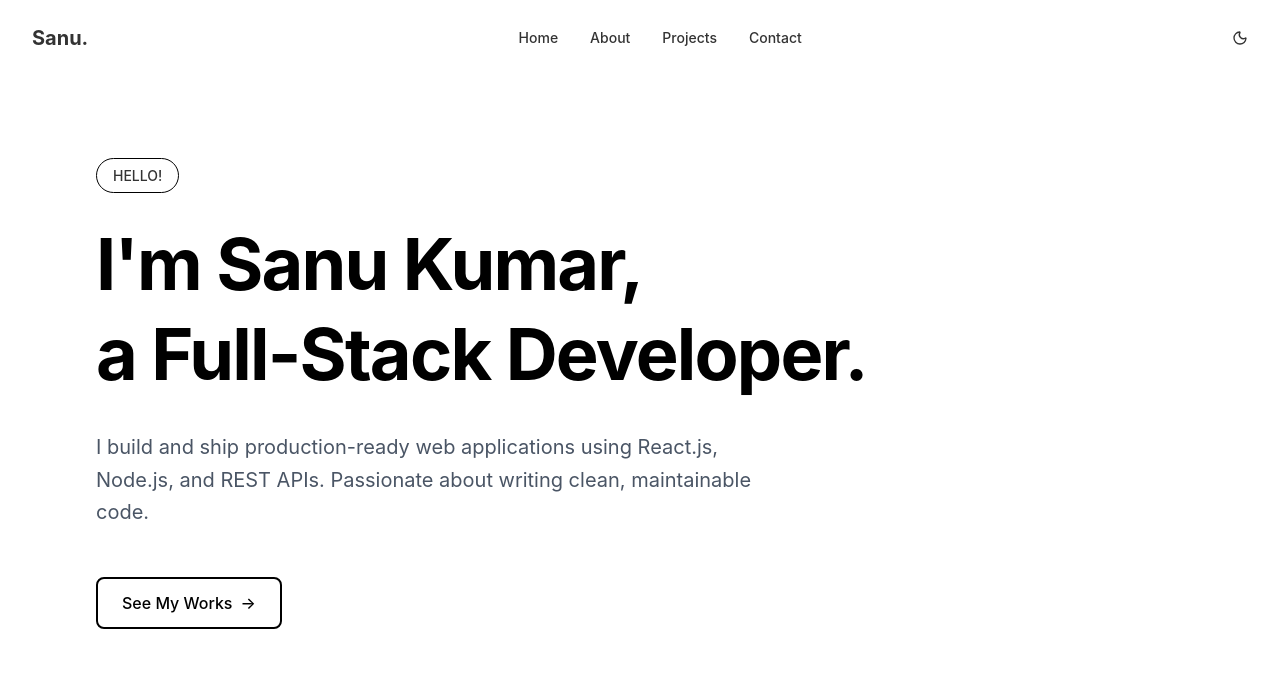
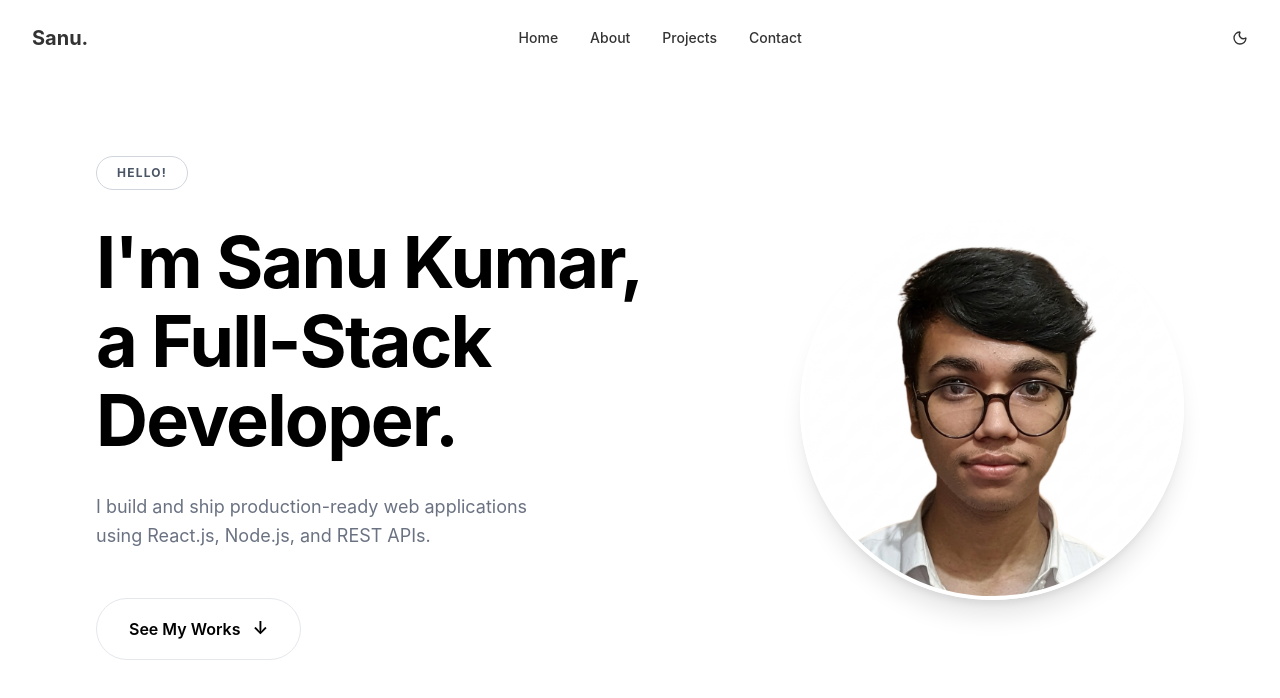
Before and after one commit to sanukumar-in/sanu-portfolio, a React (Vite) app: page / in a window 1280 px wide. Shown: the top 698 px of the page. Built offline with nearby package versions, Linux system fonts and the light colour scheme.

Commit message:
feat: add hero section with intro, bio and profile img

```diff
--- a/src/components/Hero.tsx
+++ b/src/components/Hero.tsx
@@ -1,25 +1,39 @@
+import profileImg from '../assets/profile.png';
+
 export const Hero = () => {
     return (
-        <section className="min-h-[80vh] flex justify-center flex-col px-8 md:px-12 lg:px-24 max-w-5xl">
+        <section className="min-h-[70vh] flex flex-col md:flex-row items-center justify-between px-6 md:px-12 lg:px-24 max-w-7xl mx-auto gap-12 py-20">
+            <div className="flex-[1.2] text-center md:text-left">
                 <div className="mb-8">
-                <span className="px-4 py-2 border border-black rounded-full text-sm font-medium">
+                    <span className="inline-block px-5 py-2 border border-gray-300 rounded-full text-xs font-bold tracking-widest uppercase text-gray-600">
                         HELLO!
                     </span>
                 </div>
-            <h1 className="text-4xl md:text-6xl lg:text-7xl font-bold mb-8 tracking-tight leading-tight text-black">
+                <h1 className="text-5xl md:text-6xl lg:text-7xl font-bold mb-8 leading-[1.1] tracking-tight text-black">
                     I'm Sanu Kumar,<br />
                     a Full-Stack Developer.
                 </h1>
-            <p className="text-lg md:text-xl text-gray-600 mb-12 max-w-2xl leading-relaxed">
-                I build and ship production-ready web applications using React.js, Node.js, and REST APIs. Passionate about writing clean, maintainable code.
+
+                <p className="text-lg text-gray-500 mb-12 max-w-md mx-auto md:mx-0 leading-relaxed">
+                    I build and ship production-ready web applications using React.js, Node.js, and REST APIs.
                 </p>
                 <a
                     href="#projects"
-                className="inline-flex items-center gap-2 px-6 py-3 border-2 border-black rounded-lg text-base font-medium text-black hover:bg-black hover:text-white transition-all duration-300 w-fit"
+                    className="inline-flex items-center gap-3 px-8 py-4 bg-white border border-gray-200 rounded-full text-base font-semibold text-black hover:shadow-lg transition-all duration-300"
                 >
                     See My Works
-                <span>→</span>
+                    <span className="text-lg">↓</span>
                 </a>
+            </div>
+
+            <div className="flex-1 flex justify-center md:justify-end">
+                <img
+                    src={profileImg}
+                    alt="Sanu Kumar"
+                    className="w-64 h-64 md:w-[24rem] md:h-[24rem] object-cover rounded-full border-4 border-white shadow-xl"
+                />
+            </div>
+
         </section>
-    )
-}
+    );
+};
```
Also changed, not shown: src/assets/profile.png (added). Lines whose indentation alone changed are shown as unchanged.
